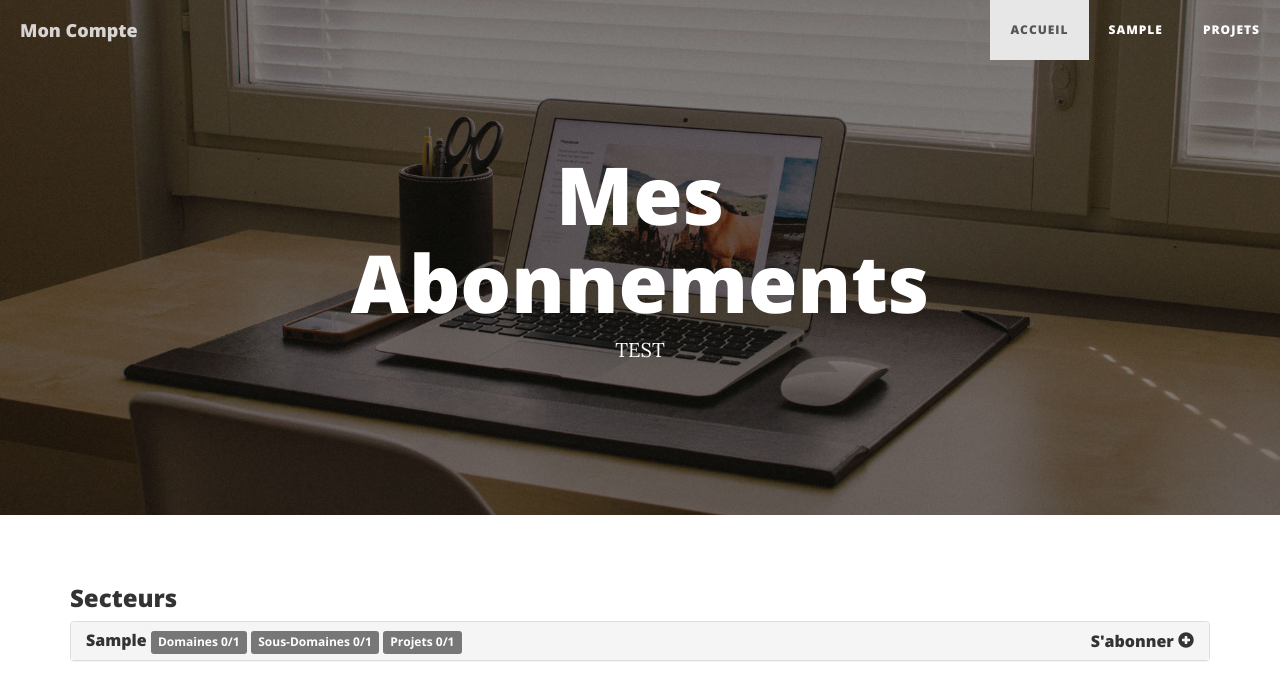
After one commit to FlorianSpadaro/ATR-BDC, a PHP site: page /mesAbonnements.php in a window 1280 px wide. The commit adds this page. Shown: the top 700 px of the page. Run offline with PHP 8.4, Linux system fonts and the light colour scheme; the visitor is signed in with stand-in values (Sample User, id 1); tables that the repository leaves empty or names only in its code hold one stand-in row (values such as "Sample post"); some libraries are stand-ins or nearby versions.

Commit message:
Affichage correct abonnement.php

```diff
--- a/API/fonctions.php
+++ b/API/fonctions.php
@@ -1,4 +1,123 @@
 <?php
+	function getAbonnementsByUtilisateurId($id)
+	{
+		include("connexionBdd.php");
+
+		$abonnements = null;
+		$i = 0;
+		$req = $bdd->prepare("SELECT secteur_id, domaine_id, sous_domaine_id, projet_id, contrat_id FROM abonnement WHERE utilisateur_id = ?");
+		$req->execute(array($id));
+		while($data = $req->fetch())
+		{
+			$abonnements[$i]["secteur_id"] = $data["secteur_id"];
+			$abonnements[$i]["domaine_id"] = $data["domaine_id"];
+			$abonnements[$i]["sous_domaine_id"] = $data["sous_domaine_id"];
+			$abonnements[$i]["projet_id"] = $data["projet_id"];
+			$abonnements[$i]["contrat_id"] = $data["contrat_id"];
+
+			$i++;
+		}
+
+		return json_encode($abonnements);
+	}
+
+	function getContrats()
+	{
+		include("connexionBdd.php");
+		$contrats = null;
+		$i = 0;
+		$req = $bdd->query("SELECT id FROM contrat");
+		while($data = $req->fetch())
+		{
+			$contrats[$i] = json_decode(getContratById($data["id"]));
+			$i++;
+		}
+		return json_encode($contrats);
+	}
+
+	function getSecteursDomainesSousDomainesProjets()
+	{
+		include("connexionBdd.php");
+
+		$tab = array();
+		$req = $bdd->query("SELECT * FROM secteur");
+		while($data = $req->fetch())
+		{
+			$nbDomainesSecteur = 0;
+			$nbSousDomainesSecteur = 0;
+			$nbProjetsSecteur = 0;
+
+			$secteur = (object)[];
+			$secteur->id = $data["id"];
+			$secteur->libelle = $data["libelle"];
+			$secteur->domaine = array();
+
+			$req2 = $bdd->prepare("SELECT id, libelle, description FROM domaine WHERE secteur_id = ?");
+			$req2->execute(array($data["id"]));
+			while($data2 = $req2->fetch())
+			{
+				$nbSousDomainesDomaine = 0;
+				$nbProjetsDomaine = 0;
+
+				$nbDomainesSecteur++;
+
+				$domaine = (object)[];
+				$domaine->id = $data2["id"];
+				$domaine->libelle = $data2["libelle"];
+				$domaine->description = $data2["description"];
+				$domaine->sous_domaine = array();
+
+				$req3 = $bdd->prepare("SELECT id, libelle, description FROM sous_domaine WHERE domaine_id = ?");
+				$req3->execute(array($data2["id"]));
+				while($data3 = $req3->fetch())
+				{
+					$nbProjetsSousDomaine = 0;
+
+					$nbSousDomainesSecteur++;
+					$nbSousDomainesDomaine++;
+
+					$sous_domaine = (object)[];
+					$sous_domaine->id = $data3["id"];
+					$sous_domaine->libelle = $data3["libelle"];
+					$sous_domaine->description = $data3["description"];
+					$sous_domaine->projet = array();
+
+					$req4 = $bdd->prepare("SELECT id, titre, description, date_creation, date_derniere_maj FROM projet WHERE sous_domaine_id = ?");
+					$req4->execute(array($data3["id"]));
+					while($data4 = $req4->fetch())
+					{
+						$nbProjetsSecteur++;
+						$nbProjetsDomaine++;
+						$nbProjetsSousDomaine++;
+
+						$projet = (object)[];
+						$projet->id = $data4["id"];
+						$projet->titre = $data4["titre"];
+						$projet->description = $data4["description"];
+						$projet->date_creation = json_decode(modifierDate($data4["date_creation"]));
+						$projet->date_derniere_maj = json_decode(modifierDate($data4["date_derniere_maj"]));
+
+						array_push($sous_domaine->projet, $projet);
+					}
+					$sous_domaine->nbProjets = $nbProjetsSousDomaine;
+
+					array_push($domaine->sous_domaine, $sous_domaine);
+				}
+				$domaine->nbSousDomaines = $nbSousDomainesDomaine;
+				$domaine->nbProjets = $nbProjetsDomaine;
+
+				array_push($secteur->domaine, $domaine);
+			}
+			$secteur->nbDomaines = $nbDomainesSecteur;
+			$secteur->nbSousDomaines = $nbSousDomainesSecteur;
+			$secteur->nbProjets = $nbProjetsSecteur;
+
+			array_push($tab, $secteur);
+		}
+
+		return json_encode($tab);
+	}
+
 	function modifierMdpByUtilisateurId($idUser, $mdp)
 	{
 		include("connexionBdd.php");
--- /dev/null
+++ b/API/getAbonnementsByUtilisateurId.php
@@ -0,0 +1,4 @@
+<?php
+	require_once("fonctions.php");
+	echo getAbonnementsByUtilisateurId($_POST["utilisateur_id"]);
+?>
--- /dev/null
+++ b/API/getContrats.php
@@ -0,0 +1,4 @@
+<?php
+	require_once("fonctions.php");
+	echo getContrats();
+?>
--- /dev/null
+++ b/API/getSecteursDomainesSousDomainesProjets.php
@@ -0,0 +1,4 @@
+<?php
+	require_once("fonctions.php");
+	echo getSecteursDomainesSousDomainesProjets();
+?>
--- a/header.php
+++ b/header.php
@@ -125,7 +125,7 @@
                         <li class="divider"></li>
                         <li><a href="mesNotifications.php"><span class="glyphicon glyphicon-tags"></span> Notifications <span id="nbNotifs" class="badge">0</span></a></li>
                         <li><a href="mesMessages.php"><span class="glyphicon glyphicon-envelope"></span> Mes messages <span id="nbMessages" class="badge"></span></a></li>
-                        <li><a href="#"><span class="glyphicon glyphicon-heart-empty"></span> Mes abonnements</a></li>
+                        <li><a href="mesAbonnements.php"><span class="glyphicon glyphicon-heart-empty"></span> Mes abonnements</a></li>
                         <li><a href="#"><span class="fa fa-question-circle"></span> Mes suggestions</a></li>
                         <li class="divider"></li>
                         <li>
--- a/index.php
+++ b/index.php
@@ -69,8 +69,6 @@
         <!-- Main Content -->
         <div class="container">
 
-
-
             <div class="row">
 
 
--- /dev/null
+++ b/js/myJs/mesAbonnements.js
@@ -0,0 +1,3 @@
+$(function(){
+    $(".lienPanel").click();
+});
--- /dev/null
+++ b/mesAbonnements.php
@@ -0,0 +1,281 @@
+<?php
+    include("header.php");
+
+    $secteurs = json_decode(getSecteursDomainesSousDomainesProjets());
+    $contrats = json_decode(getContrats());
+    $abonnements = json_decode(getAbonnementsByUtilisateurId($_SESSION["user_id"]));
+?>
+
+<!DOCTYPE html>
+<html>
+    <head>
+
+        <meta charset="utf-8">
+        <meta http-equiv="X-UA-Compatible" content="IE=edge">
+        <meta name="viewport" content="width=device-width, initial-scale=1">
+        <meta name="description" content="">
+        <meta name="author" content="">
+
+        <title>Abonnements</title>
+
+        <!-- Bootstrap Core CSS -->
+        <link href="vendor/bootstrap/css/bootstrap.min.css" rel="stylesheet">
+
+        <!-- Theme CSS -->
+        <link href="css/clean-blog.min.css" rel="stylesheet">
+
+        <!-- Custom Fonts -->
+        <link href="vendor/font-awesome/css/font-awesome.min.css" rel="stylesheet" type="text/css">
+        <link href='https://fonts.googleapis.com/css?family=Lora:400,700,400italic,700italic' rel='stylesheet' type='text/css'>
+        <link href='https://fonts.googleapis.com/css?family=Open+Sans:300italic,400italic,600italic,700italic,800italic,400,300,600,700,800' rel='stylesheet' type='text/css'>
+        <link rel="stylesheet" href="css/myCss/sousMenus.css">
+
+        <!-- HTML5 Shim and Respond.js IE8 support of HTML5 elements and media queries -->
+        <!-- WARNING: Respond.js doesn't work if you view the page via file:// -->
+        <!--[if lt IE 9]>
+        <script src="https://oss.maxcdn.com/libs/html5shiv/3.7.0/html5shiv.js"></script>
+        <script src="https://oss.maxcdn.com/libs/respond.js/1.4.2/respond.min.js"></script>
+    <![endif]-->
+
+    </head>
+
+    <body>
+        <header class="intro-header" style="background-image: url('img/home-bg.jpg')">
+            <div class="container">
+                <div class="row">
+                    <div class="col-lg-8 col-lg-offset-2 col-md-10 col-md-offset-1">
+                        <div class="site-heading">
+                            <h1>Mes Abonnements</h1>
+                            <span class="meta">TEST</span>
+                        </div>
+                    </div>
+                </div>
+            </div>
+        </header>
+
+        <div class="container">
+
+            <div class="panel-group" id="secteurs">
+                <h3> Secteurs</h3>
+            <?php
+            if(isset($secteurs) && ($secteurs != null))
+            {
+                foreach($secteurs as $secteur)
+                {
+                    ?>
+                    <div class="panel panel-default">
+                        <div class="panel-heading">
+                            <h3 class="panel-title">
+                                <a href="#panelSecteur<?php echo $secteur->id ?>" data-toggle="collapse" data-parent="#secteurs" class="lienPanel"> <?php echo $secteur->libelle ?> </a>
+                                    <span>
+                                        <span class="label label-default">Domaines <span>0</span>/<?php echo $secteur->nbDomaines ?></span>
+                                        <span class="label label-default">Sous-Domaines <span>0</span>/<?php echo $secteur->nbSousDomaines ?></span>
+                                        <span class="label label-default">Projets <span>0</span>/<?php echo $secteur->nbProjets ?></span>
+                                    </span>
+                                    <a href="#" class="pull-right">S'abonner <span class="glyphicon glyphicon-plus-sign"></span></a>
+                            </h3>
+                        </div>
+                        <div id="panelSecteur<?php echo $secteur->id ?>" class="panel-collapse collapse in">
+                            <div class="panel-body">
+
+                                <!-- DOMAINES -->
+
+                                <?php
+                                if(isset($secteur->domaine) && ($secteur->domaine != null))
+                                {
+                                    ?>
+                                    <div class="panel-group" id="domainesSecteur<?php echo $secteur->id ?>">
+                                        <h3> Domaines</h3>
+                                        <?php
+                                        foreach($secteur->domaine as $domaine)
+                                        {
+                                            ?>
+                                            <div class="panel panel-default">
+                                                <div class="panel-heading">
+                                                    <h3 class="panel-title">
+                                                        <a href="#panelDomaine<?php echo $domaine->id ?>" data-toggle="collapse" data-parent="#domainesSecteur<?php echo $secteur->id ?>" class="lienPanel"> <?php echo $domaine->libelle ?> </a>
+                                                        <span>
+                                                            <span class="label label-default">Sous-Domaines <span>0</span>/<?php echo $domaine->nbSousDomaines ?></span>
+                                                            <span class="label label-default">Projets <span>0</span>/<?php echo $domaine->nbProjets ?></span>
+                                                        </span>
+                                                        <a href="#" class="pull-right">S'abonner <span class="glyphicon glyphicon-plus-sign"></span></a>
+                                                    </h3>
+                                                </div>
+                                                <div id="panelDomaine<?php echo $domaine->id ?>" class="panel-collapse collapse in">
+                                                    <div class="panel-body">
+
+                                                        <!-- SOUS-DOMAINES -->
+
+                                                        <?php
+                                                        if(isset($domaine->sous_domaine) && ($domaine->sous_domaine != null))
+                                                        {
+                                                            ?>
+                                                            <div class="panel-group" id="sousDomainesDomaine<?php echo $domaine->id ?>">
+                                                                <h3> Sous-Domaines</h3>
+                                                                <?php
+                                                                foreach($domaine->sous_domaine as $sousDomaine)
+                                                                {
+                                                                    ?>
+                                                                    <div class="panel panel-default">
+                                                                        <div class="panel-heading">
+                                                                            <h3 class="panel-title">
+                                                                                <a href="#panelSousDomaine<?php echo $sousDomaine->id ?>" data-toggle="collapse" data-parent="#sousDomainesDomaine<?php echo $domaine->id ?>" class="lienPanel"> <?php echo $sousDomaine->libelle ?> </a>
+                                                                                <span>
+                                                                                    <span class="label label-default">Projets <span>0</span>/<?php echo $sousDomaine->nbProjets ?></span>
+                                                                                </span>
+                                                                                <a href="#" class="pull-right">S'abonner <span class="glyphicon glyphicon-plus-sign"></span></a>
+                                                                            </h3>
+                                                                        </div>
+                                                                        <div id="panelSousDomaine<?php echo $sousDomaine->id ?>" class="panel-collapse collapse in">
+                                                                            <div class="panel-body">
+
+                                                                                <!-- PROJETS -->
+
+                                                                                <?php
+                                                                                if(isset($sousDomaine->projet) && ($sousDomaine->projet != null))
+                                                                                {
+                                                                                    ?>
+                                                                                    <div class="list-group">
+                                                                                        <?php
+                                                                                        foreach($sousDomaine->projet as $projet)
+                                                                                        {
+                                                                                            ?>
+                                                                                            <div class="list-group-item">
+                                                                                                <a href="#" title="<?php echo $projet->description ?>">
+                                                                                                    <?php echo $projet->titre ?>
+                                                                                                </a>
+                                                                                                <a href="#" class="pull-right">S'abonner <span class="glyphicon glyphicon-plus-sign"></span></a>
+                                                                                            </div>
+                                                                                            <?php
+                                                                                        }
+                                                                                        ?>
+                                                                                    </div>
+                                                                                    <?php
+                                                                                }
+                                                                                ?>
+                                                                            </div>
+                                                                        </div>
+                                                                    </div>
+                                                                    <?php
+                                                                }
+                                                                ?>
+                                                            </div>
+                                                            <?php
+                                                        }
+                                                        ?>
+                                                    </div>
+                                                </div>
+                                            </div>
+                                            <?php
+                                        }
+                                        ?>
+                                    </div>
+                                    <?php
+                                }
+                                ?>
+                            </div>
+                        </div>
+                    </div>
+                    <?php
+                }
+            }
+            ?>
+            </div>
+
+<!--
+           <div class="panel-group" id="accordeon">
+                <h3> Secteurs</h3>
+                <div class="panel panel-default">
+                  <div class="panel-heading">
+                    <h3 class="panel-title">
+                      <a href="#item1" data-toggle="collapse" data-parent="#accordeon"> Accordéon </a>
+                        <span>
+                            <span class="label label-default">Domaines <span>0</span>/100</span>
+                            <span class="label label-default">Sous-Domaines <span>0</span>/100</span>
+                            <span class="label label-default">Projets <span>0</span>/10000</span>
+                        </span>
+                        <a href="#" class="pull-right">S'abonner <span class="glyphicon glyphicon-plus-sign"></span></a>
+
+                    </h3>
+                  </div>
+                  <div id="item1" class="panel-collapse collapse in">
+                    <div class="panel-body">
+
+
+ Premier conteneur enfant
+
+                        <div class="panel-group">
+                            <h3> Domaines</h3>
+                            <div class="panel panel-default">
+                              <div class="panel-heading">
+                                <h3 class="panel-title">
+                                  <a href="#item11" data-toggle="collapse"> Accordéon </a>
+                                </h3>
+                              </div>
+                              <div id="item11" class="panel-collapse collapse in">
+                                <div class="panel-body"> Ce plugin permet de créer des effets "accordéon" totalement paramétrables</div>
+                              </div>
+                            </div>
+                            <div class="panel panel-default">
+                              <div class="panel-heading">
+                                <h3 class="panel-title">
+                                  <a href="#item12" data-toggle="collapse"> Fenêtre modale </a>
+                                </h3>
+                              </div>
+                              <div id="item12" class="panel-collapse collapse">
+                                <div class="panel-body"> Ce plugin permet de créer des fenêtres modales élégantes avec une grande simplicité. </div>
+                              </div>
+                            </div>
+                            <div class="panel panel-default">
+                              <div class="panel-heading">
+                                <h3 class="panel-title">
+                                  <a href="#item13" data-toggle="collapse"> Carousel </a>
+                                </h3>
+                              </div>
+                              <div id="item13" class="panel-collapse collapse">
+                                <div class="panel-body"> Ce plugin permet de faire défiler des images ou des vidéo, ou tout autre élément média avec une mise
+                            en forme esthétique </div>
+                            </div>
+                          </div>
+                        </div>
+
+
+
+
+                    </div>
+                  </div>
+                </div>
+                <div class="panel panel-success">
+                  <div class="panel-heading">
+                    <h3 class="panel-title">
+                      <a href="#item2" data-toggle="collapse" data-parent="#accordeon"> Fenêtre modale </a>
+                      <a href="#" class="pull-right">Se désabonner <span class="glyphicon glyphicon-ok-sign"></span></a>
+                    </h3>
+                  </div>
+                  <div id="item2" class="panel-collapse collapse">
+                    <div class="panel-body"> Ce plugin permet de créer des fenêtres modales élégantes avec une grande simplicité. </div>
+                  </div>
+                </div>
+                <div class="panel panel-default">
+                  <div class="panel-heading">
+                    <h3 class="panel-title">
+                      <a href="#item3" data-toggle="collapse" data-parent="#accordeon"> Carousel </a>
+                    </h3>
+                  </div>
+                  <div id="item3" class="panel-collapse collapse">
+                    <div class="panel-body"> Ce plugin permet de faire défiler des images ou des vidéo, ou tout autre élément média avec une mise
+                en forme esthétique </div>
+                </div>
+              </div>
+            </div>-->
+
+
+        </div>
+
+        <!--  Footer -->
+
+        <?php include("footer.php"); ?>
+        <script src="js/myJs/mesAbonnements.js"></script>
+
+    </body>
+</html>
```
Also changed, not shown: domaine.php (+9 -1 lines).
